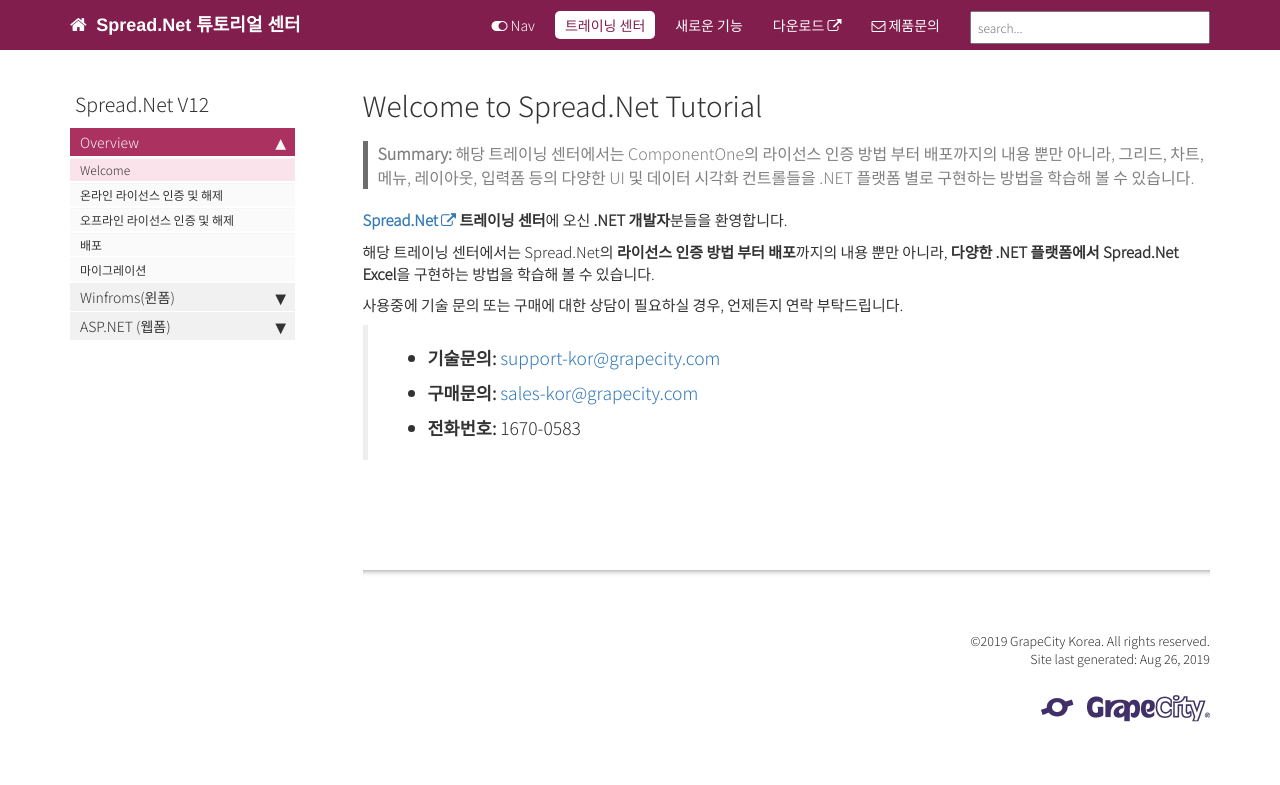
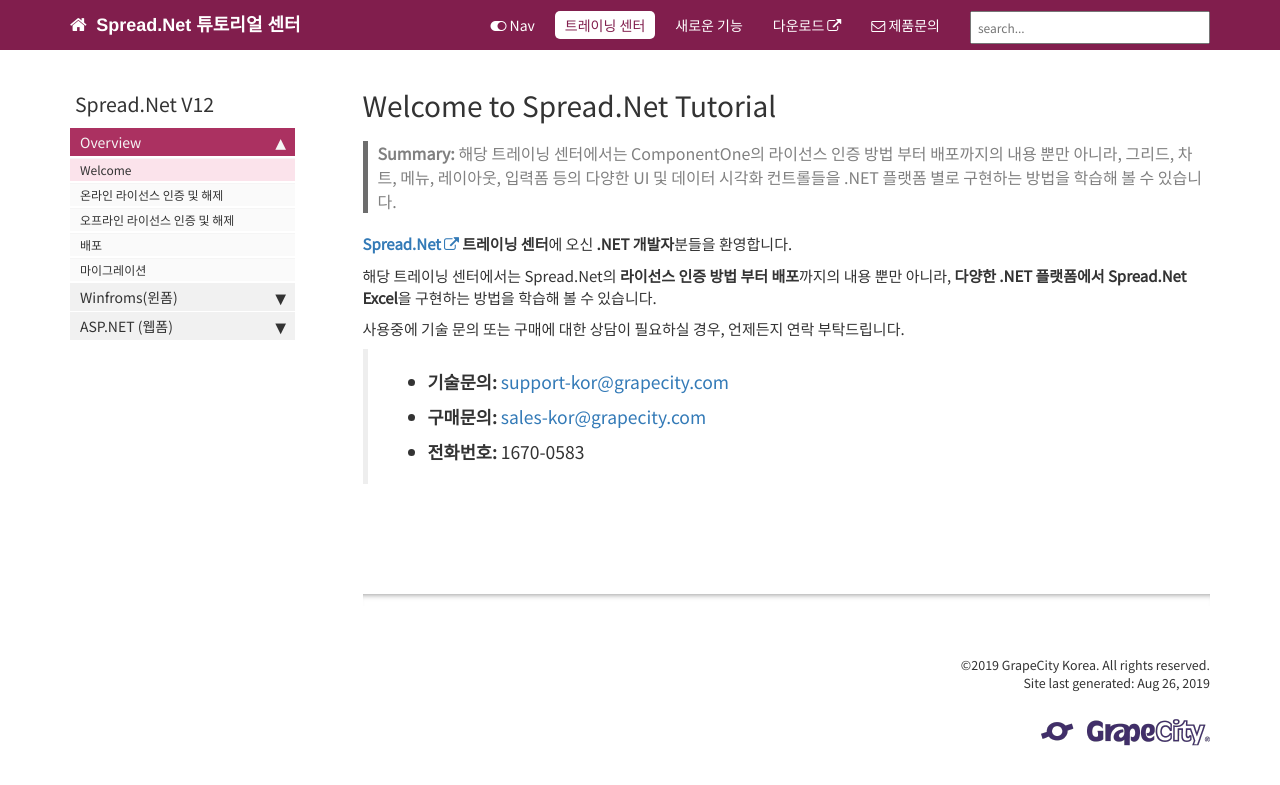
Before and after one commit to grapecity-korea/SP.NETraining.github.io, a Jekyll site: the page built from index.md, in a window 1280 px wide. Shown: the top 785 px of the page. Built offline with Jekyll 4.4.1, drawn with Linux system fonts in a browser that asks for light colours; comment, search, counter and statistics services are not loaded.

Commit message:
Update head.html

```diff
--- a/_includes/head.html
+++ b/_includes/head.html
@@ -17,7 +17,7 @@
 <!-- <link rel="stylesheet" href="css/theme-blue.css"> -->
 <link rel="stylesheet" href="css/theme-gck.css">
 <!-- Google WebFont -->
-<link href="https://fonts.googleapis.com/css?family=Noto+Sans+KR:300&display=swap" rel="stylesheet">
+<link href="https://fonts.googleapis.com/css?family=Noto+Sans+KR&display=swap" rel="stylesheet">
 
 <script src="https://cdnjs.cloudflare.com/ajax/libs/jquery/3.3.1/jquery.min.js"></script>
 
```
